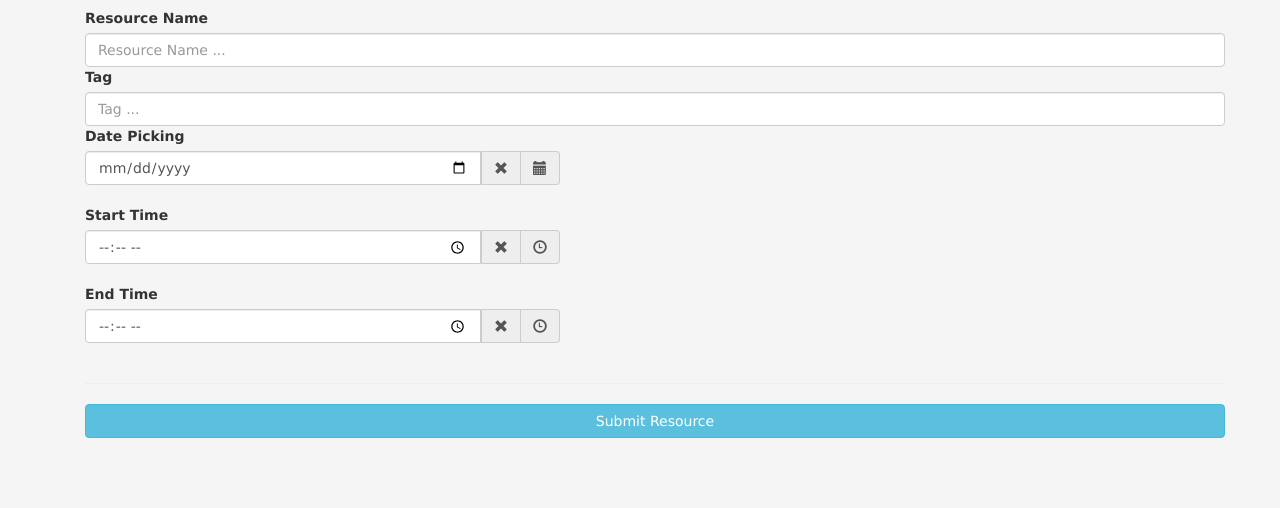
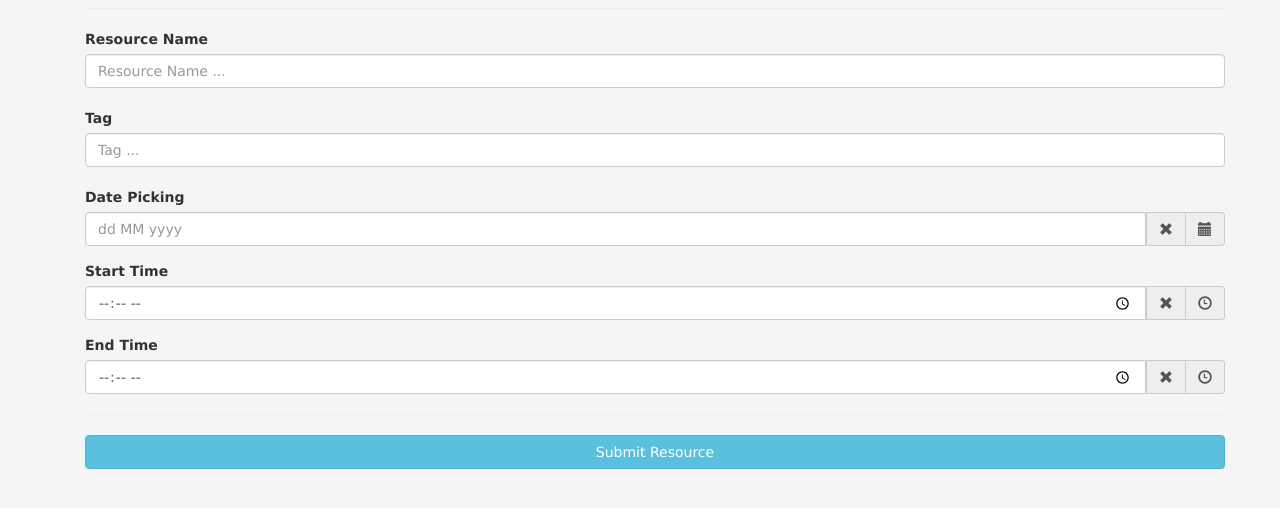
Before and after one commit to zhufuzz/All_Mighty_Reserve, a Python web app: template templates/createResource.html in a window 1280 px wide. Shown: the part 101-609 px from the top of the page. Run offline with Jinja, Linux system fonts and the light colour scheme; the template is opened without the code that fills it, so the values that code supplies are empty; some libraries are stand-ins or nearby versions.

Commit message:
time date resource

```diff
--- a/models.py
+++ b/models.py
@@ -18,6 +18,11 @@ class Resource(ndb.Model):
 	resourceName = ndb.StringProperty()
 	tags = ndb.StringProperty()
 	pubDate = ndb.DateTimeProperty(auto_now_add=True)
+
+	date = ndb.StringProperty()
+	startTime = ndb.StringProperty()
+	endTime = ndb.StringProperty()
+
 	# uuid = ndb.StringProperty()
 	# user = ndb.StructuredProperty(User)
 	#
--- a/templates/allResources.html
+++ b/templates/allResources.html
@@ -3,9 +3,9 @@
 {% block content %}
 
     <div class="container">
-        <p>ALl ALL ALL</p>
+{#        <p>ALl ALL ALL</p>#}
 
-
+    <hr>
 
     <ul class="list-group">
         {% for resource in resources %}
--- a/templates/createResource.html
+++ b/templates/createResource.html
@@ -9,11 +9,12 @@
 {% block content %}
 
     <form action="/CreateResource" method="post">
+        <hr>
         <div class="form-group">
             <label>Resource Name</label>
             <div>
                 <input type="text" class="form-control" name="name" id="name"
-                   placeholder="Resource Name ...">
+                   placeholder="Resource Name ..."><br/>
             </div>
 
 
@@ -21,45 +22,46 @@
             <label>Tag</label>
             <div>
                 <input type="text" class="form-control" name="tags"
-                   placeholder="Tag ...">
+                   placeholder="Tag ..."><br/>
             </div>
 
+            <div class="form-group">
+            <label for="dtp_input1">Date Picking</label>
+                <div class="input-group date form_date" data-date="" data-date-format="dd MM yyyy"
+                     data-link-field="dtp_input1" data-link-format="yyyy-mm-dd">
 
-            <label for="dtp_input1">Date Picking</label>
-                <div class="input-group date form_date col-md-5" data-date="" data-date-format="dd MM yyyy"
-                     data-link-field="dtp_input2" data-link-format="yyyy-mm-dd">
-
-                    <input class="form-control" id="date" name="date" type="date">
+{#                    <input class="form-control" id="date" name="date" size="16"  type="date">#}
+                    <input class="form-control" size="16" id="date" name="date" type="text" value="" placeholder="dd MM yyyy">
                     <span class="input-group-addon"><span class="glyphicon glyphicon-remove"></span></span>
                     <span class="input-group-addon"><span class="glyphicon glyphicon-calendar"></span></span>
                 </div>
-            <input type="hidden" id="dtp_input1"  /><br/>
+            <input type="hidden" id="dtp_input1"  />
+            </div>
 
-
-
-
+            <div class="form-group">
             <label for="dtp_input2" >Start Time</label>
-                <div class="input-group date form_time col-md-5" data-date="" data-date-format="hh:ii"
-                     data-link-field="dtp_input3" data-link-format="hh:ii">
+                <div class="input-group date form_time" data-date="" data-date-format="hh:ii"
+                     data-link-field="dtp_input2" data-link-format="hh:ii">
 
                     <input class="form-control" id="startTime" name="startTime" size="16" type="time"  >
                     <span class="input-group-addon"><span class="glyphicon glyphicon-remove"></span></span>
 					<span class="input-group-addon"><span class="glyphicon glyphicon-time"></span></span>
 
                 </div>
-            <input type="hidden" id="dtp_input2"  /><br/>
+            <input type="hidden" id="dtp_input2"  />
+            </div>
 
-
-
+            <div class="form-group">
             <label for="dtp_input3" >End Time</label>
-                <div class="input-group date form_time col-md-5" data-date="" data-date-format="hh:ii"
+                <div class="input-group date form_time" data-date="" data-date-format="hh:ii"
                      data-link-field="dtp_input3" data-link-format="hh:ii">
 
                     <input class="form-control" id="endTime" name="endTime" size="16" type="time" >
                     <span class="input-group-addon"><span class="glyphicon glyphicon-remove"></span></span>
 					<span class="input-group-addon"><span class="glyphicon glyphicon-time"></span></span>
                 </div>
-            <input type="hidden" id="dtp_input3"  /><br/>
+            <input type="hidden" id="dtp_input3"  />
+            </div>
 
         </div>
             {#<label for="name">City</label>
@@ -112,10 +114,10 @@
   <script src="https://maxcdn.bootstrapcdn.com/bootstrap/3.3.7/js/bootstrap.min.js"></script>
 
 <script type="text/javascript" src="static/js/clock/bootstrap-datetimepicker.js" charset="UTF-8"></script>
-<script type="text/javascript" src="static/js/clock/locales/bootstrap-datetimepicker.es.js" charset="UTF-8"></script>
+<script type="text/javascript" src="static/js/clock/locales/bootstrap-datetimepicker.en.js" charset="UTF-8"></script>
 <script type="text/javascript">
     $('.form_datetime').datetimepicker({
-        //language:  'fr',
+        language:  'en',
         weekStart: 1,
         todayBtn:  1,
 		autoclose: 1,
@@ -125,7 +127,7 @@
         showMeridian: 1
     });
 	$('.form_date').datetimepicker({
-        language:  'fr',
+        language:  'en',
         weekStart: 1,
         todayBtn:  1,
 		autoclose: 1,
@@ -135,7 +137,7 @@
 		forceParse: 0
     });
 	$('.form_time').datetimepicker({
-        language:  'fr',
+        language:  'en',
         weekStart: 1,
         todayBtn:  1,
 		autoclose: 1,
```
Also changed, not shown: templates/myResource.html (+4 -3 lines).
